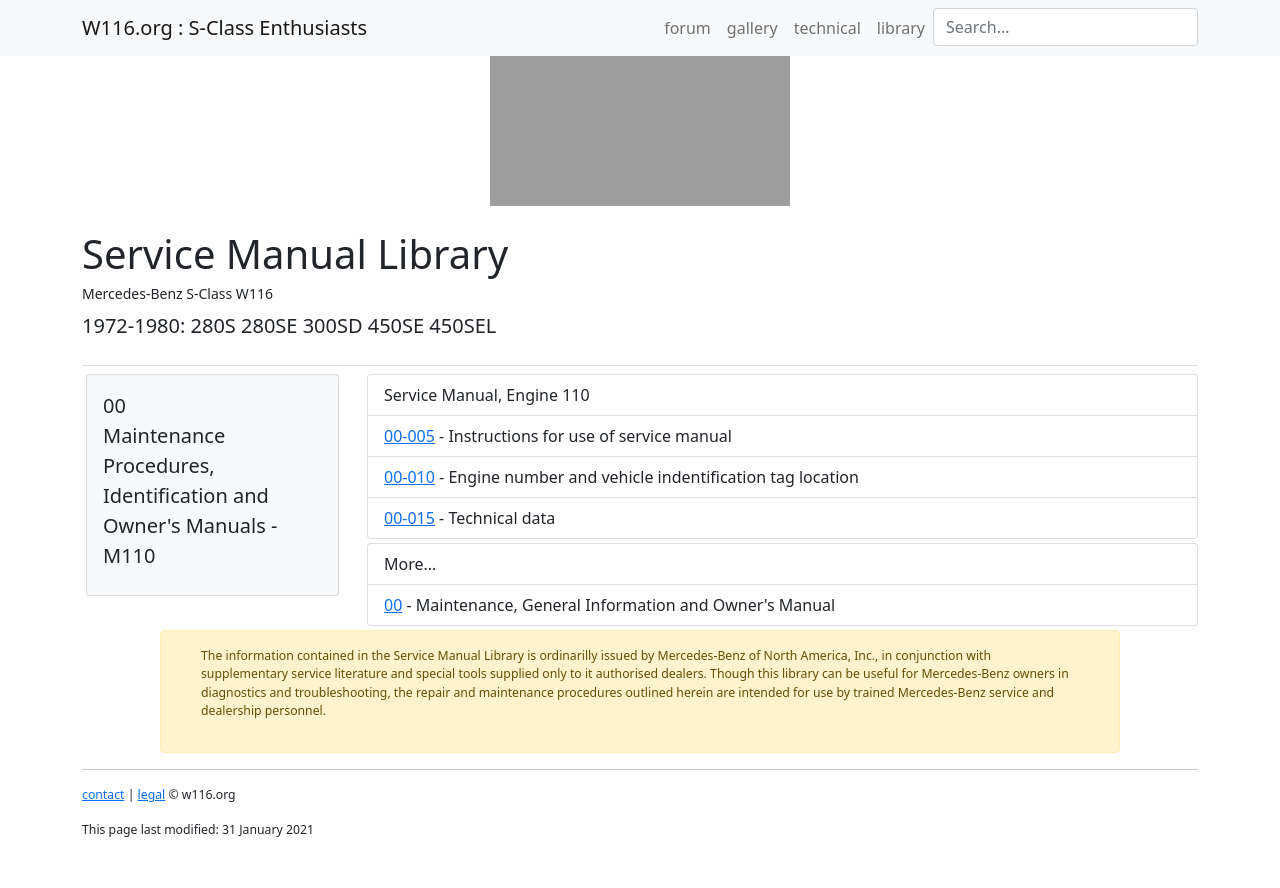
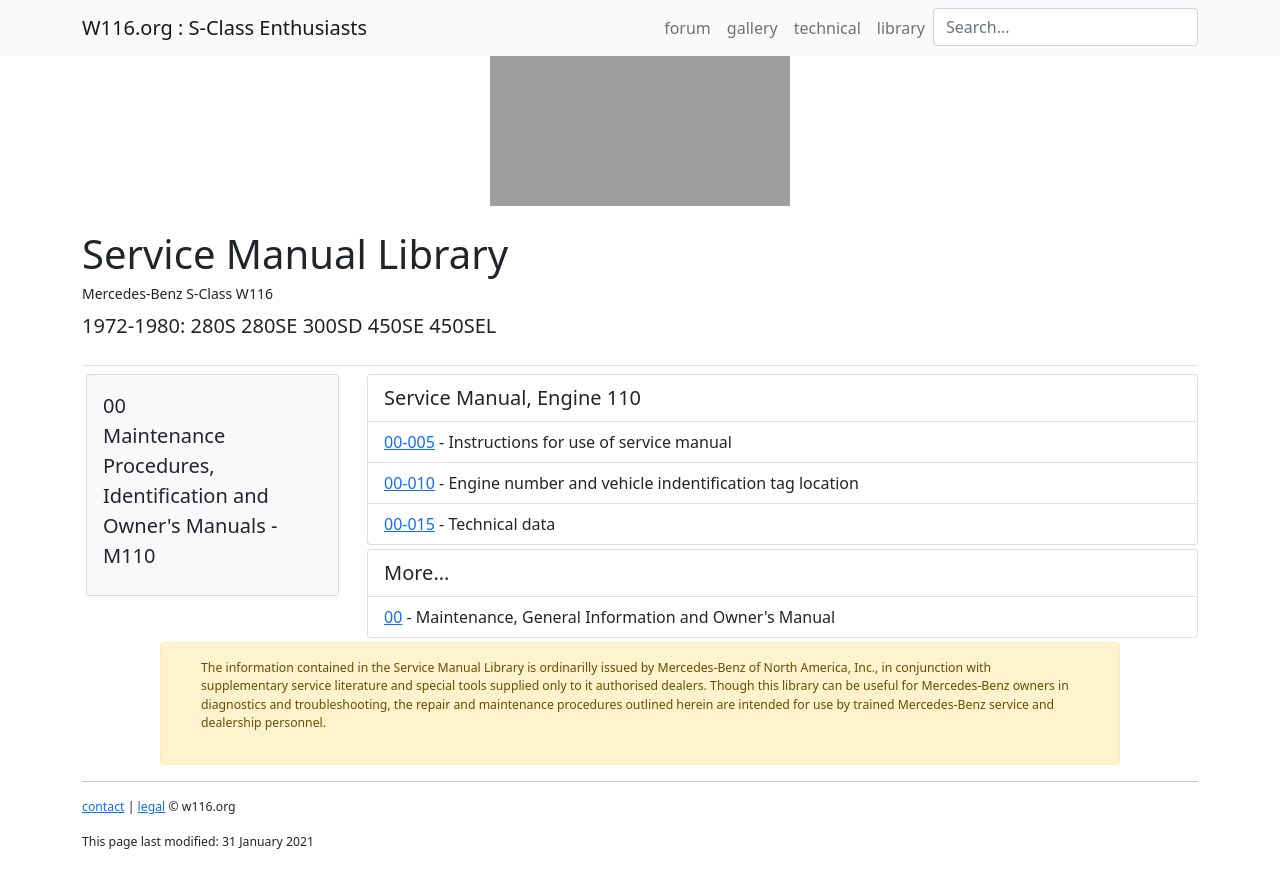
Before and after one commit to W116org/handbook, a Jekyll site: the page built from m110/00Maintenance.html, in a window 1280 px wide. Shown: the top 888 px of the page. Built offline with Jekyll 4.4.1, drawn with Linux system fonts in a browser that asks for light colours; comment, search, counter and statistics services are not loaded; grey boxes are pictures that could not be loaded.

Commit message:
Update 00Maintenance.html

```diff
--- a/m110/00Maintenance.html
+++ b/m110/00Maintenance.html
@@ -18,13 +18,13 @@
   </div>
   <div class="col-xs-12 col-md-9">
     <ul class="list-group mb-1">
-      <li class="list-group-item">Service Manual, Engine 110</li>
+      <li class="list-group-item lead">Service Manual, Engine 110</li>
       <li class="list-group-item"><a href="{{site.cdpath}}Engine/110/00-005.pdf">00-005</a> - Instructions for use of service manual</li>
       <li class="list-group-item"><a href="{{site.cdpath}}Engine/110/00-010.pdf">00-010</a> - Engine number and vehicle indentification tag location</li>
       <li class="list-group-item"><a href="{{site.cdpath}}Engine/110/00-015.pdf">00-015</a> - Technical data</li>
     </ul>
     <ul class="list-group mb-1">
-      <li class="list-group-item">More...</li>
+      <li class="list-group-item lead">More...</li>
       <li class="list-group-item"><a href="/common/00Maintenance/">00</a> - Maintenance, General Information and Owner's Manual</li>
     </ul>
   </div>
```
